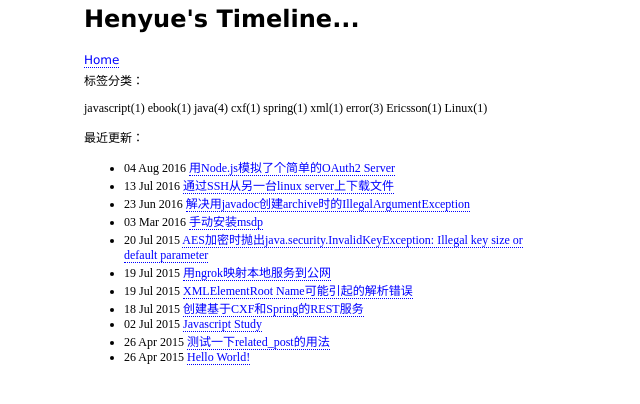
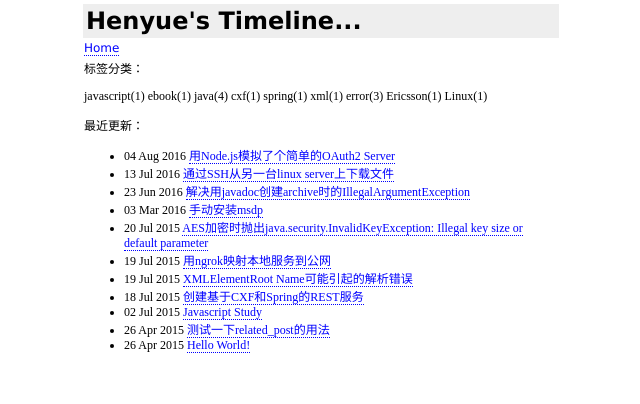
Before and after one commit to CS326-OSUF16/test2-dfb-osu, a Jekyll site: the page built from index.html, in a window 1280 px wide. Shown: the top 404 px of the page, without its empty margins (319-959 px from the left). Built offline with Jekyll 4.4.1, drawn with Linux system fonts in a browser that asks for light colours.

Commit message:
Update default.html

```diff
--- a/_layouts/default.html
+++ b/_layouts/default.html
@@ -5,7 +5,7 @@
     </head>
     <body>
         <table border=0 height="320px" width="480px" align="center">
-            <tr><td><h1>{{ page.title }}</h1></td></tr>
+            <tr><td style="background-color:#eeeeee"><h1 style="display: table-cell">{{ page.title }}</h1></td></tr>
             <tr>
                 <td>
                     <a href="{{ site.baseurl }}">Home</a>
```
